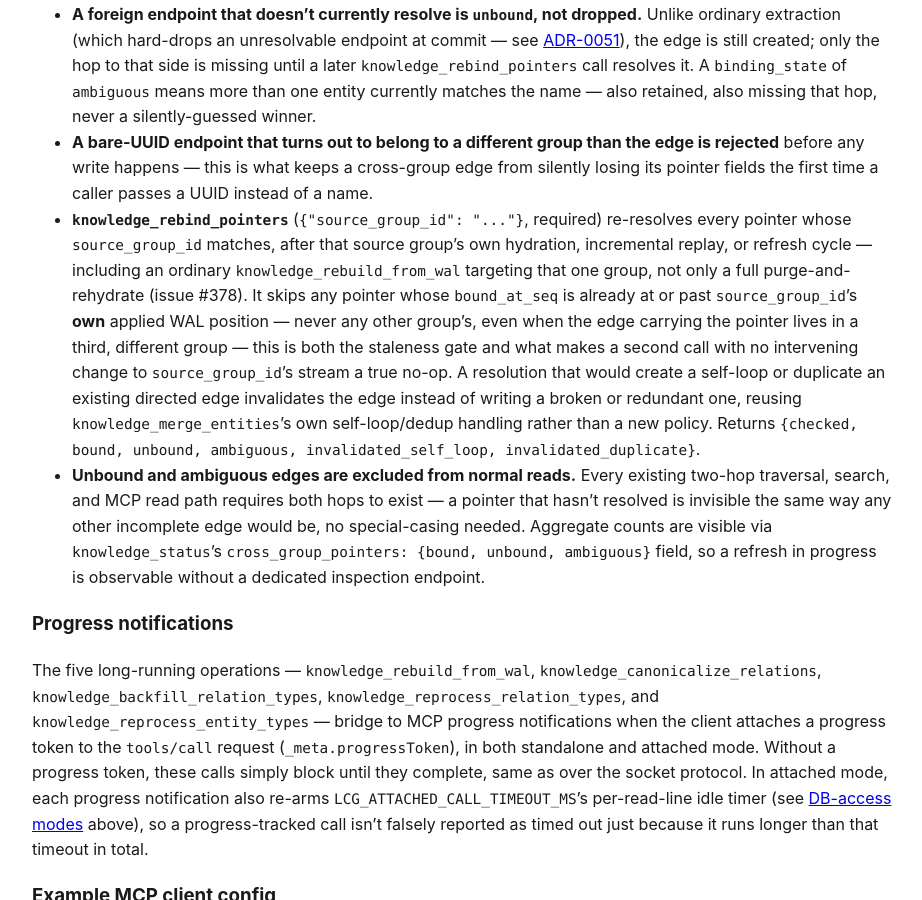
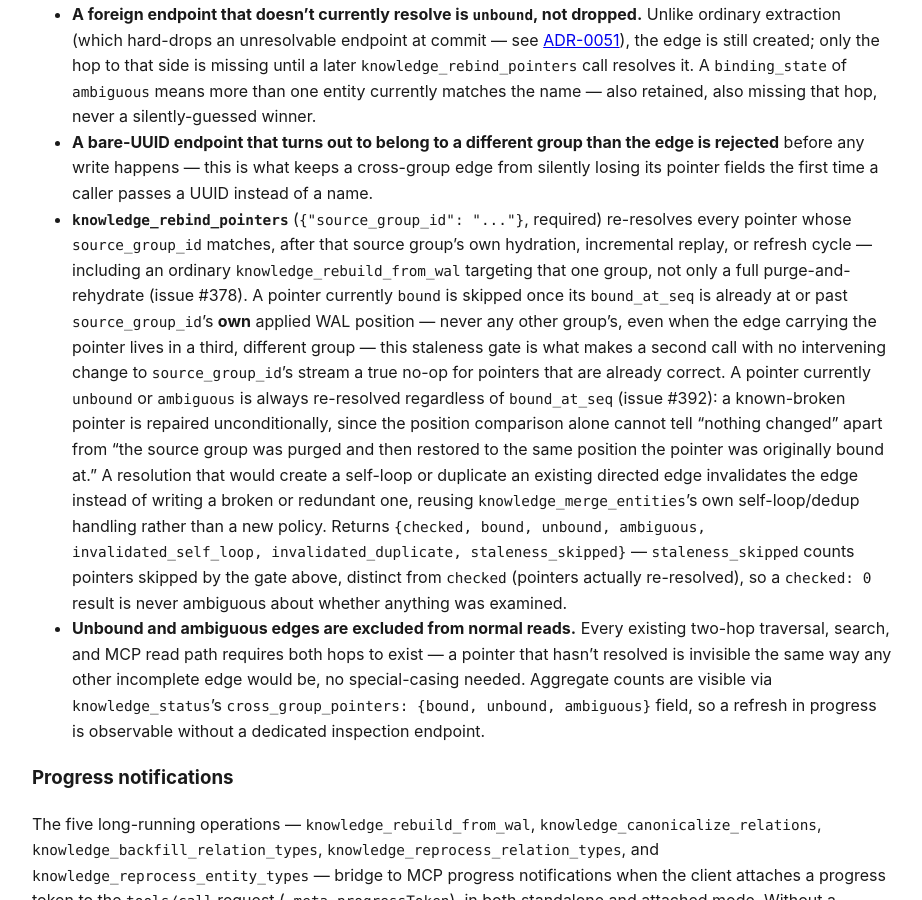
Before and after one commit to verveguy/liminis-context-graph, a Jekyll site: the page built from docs/ipc-mcp-reference.md, in a window 1280 px wide and 900 px high, scrolled down 6537 px. Shown: the whole window, without its empty margins (178-1100 px from the left). Built offline with Jekyll 4.4.1, drawn with Linux system fonts in a browser that asks for light colours.

Commit message:
docs: describe staleness_skipped and the binding-state carve-out
Updates the knowledge_rebind_pointers ToolSpec description and the
IPC/MCP reference to describe the fix from the previous commit: the
gate now skips only Bound pointers whose position looks unchanged,
and the response includes staleness_skipped to make that visible.
Records the decision in ADR-0392.

```diff
--- a/docs/ipc-mcp-reference.md
+++ b/docs/ipc-mcp-reference.md
@@ -258,14 +258,21 @@ completely unaffected: pointers only ever exist on edges created through this to
 - **`knowledge_rebind_pointers`** (`{"source_group_id": "..."}`, required) re-resolves every
   pointer whose `source_group_id` matches, after that source group's own hydration, incremental
   replay, or refresh cycle — including an ordinary `knowledge_rebuild_from_wal` targeting that one
-  group, not only a full purge-and-rehydrate (issue #378). It skips any pointer whose
-  `bound_at_seq` is already at or past `source_group_id`'s **own** applied WAL position — never
-  any other group's, even when the edge carrying the pointer lives in a third, different group —
-  this is both the staleness gate and what makes a second call with no intervening change to
-  `source_group_id`'s stream a true no-op. A resolution that would create a self-loop or duplicate
-  an existing directed edge invalidates the edge instead of writing a broken or redundant one,
-  reusing `knowledge_merge_entities`'s own self-loop/dedup handling rather than a new policy.
-  Returns `{checked, bound, unbound, ambiguous, invalidated_self_loop, invalidated_duplicate}`.
+  group, not only a full purge-and-rehydrate (issue #378). A pointer currently `bound` is skipped
+  once its `bound_at_seq` is already at or past `source_group_id`'s **own** applied WAL position —
+  never any other group's, even when the edge carrying the pointer lives in a third, different
+  group — this staleness gate is what makes a second call with no intervening change to
+  `source_group_id`'s stream a true no-op for pointers that are already correct. A pointer
+  currently `unbound` or `ambiguous` is always re-resolved regardless of `bound_at_seq` (issue
+  #392): a known-broken pointer is repaired unconditionally, since the position comparison alone
+  cannot tell "nothing changed" apart from "the source group was purged and then restored to the
+  same position the pointer was originally bound at." A resolution that would create a self-loop
+  or duplicate an existing directed edge invalidates the edge instead of writing a broken or
+  redundant one, reusing `knowledge_merge_entities`'s own self-loop/dedup handling rather than a
+  new policy. Returns `{checked, bound, unbound, ambiguous, invalidated_self_loop,
+  invalidated_duplicate, staleness_skipped}` — `staleness_skipped` counts pointers skipped by the
+  gate above, distinct from `checked` (pointers actually re-resolved), so a `checked: 0` result is
+  never ambiguous about whether anything was examined.
 - **Unbound and ambiguous edges are excluded from normal reads.** Every existing two-hop
   traversal, search, and MCP read path requires both hops to exist — a pointer that hasn't
   resolved is invisible the same way any other incomplete edge would be, no special-casing
```
Also changed, not shown: docs/adr/0392-rebind-pointers-staleness-gate-binding-state.md (added, +104 -0 lines), docs/adr/index.md (+1 -0 lines), 1 other file.
